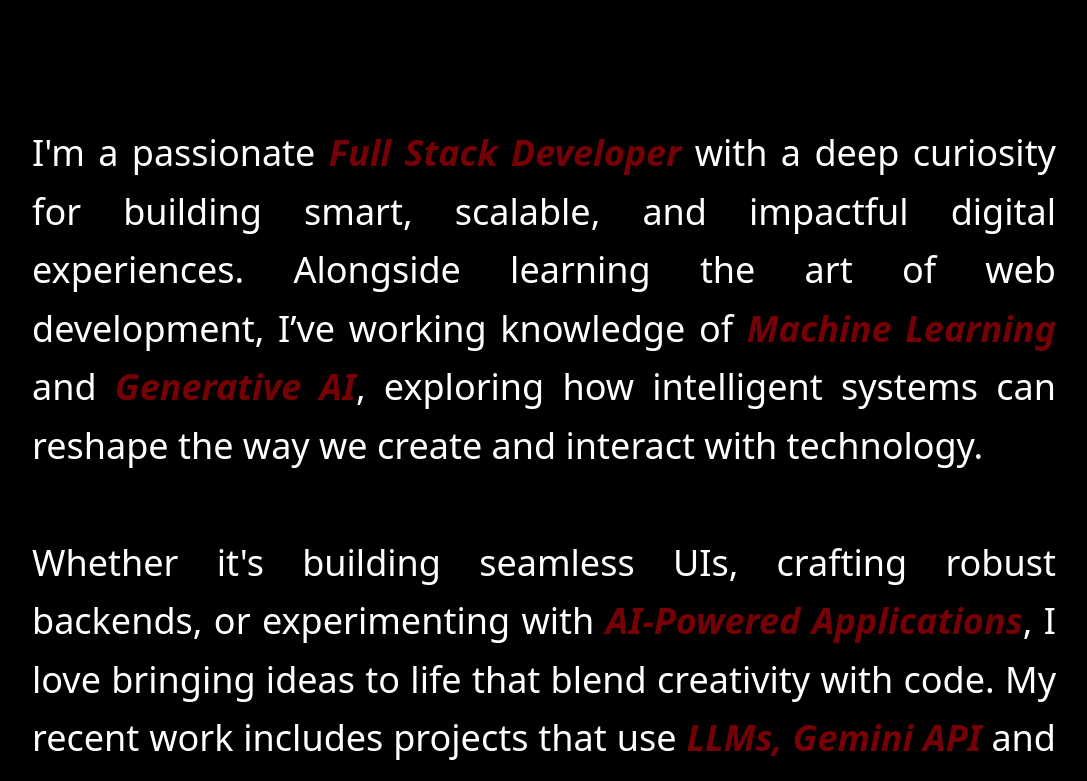
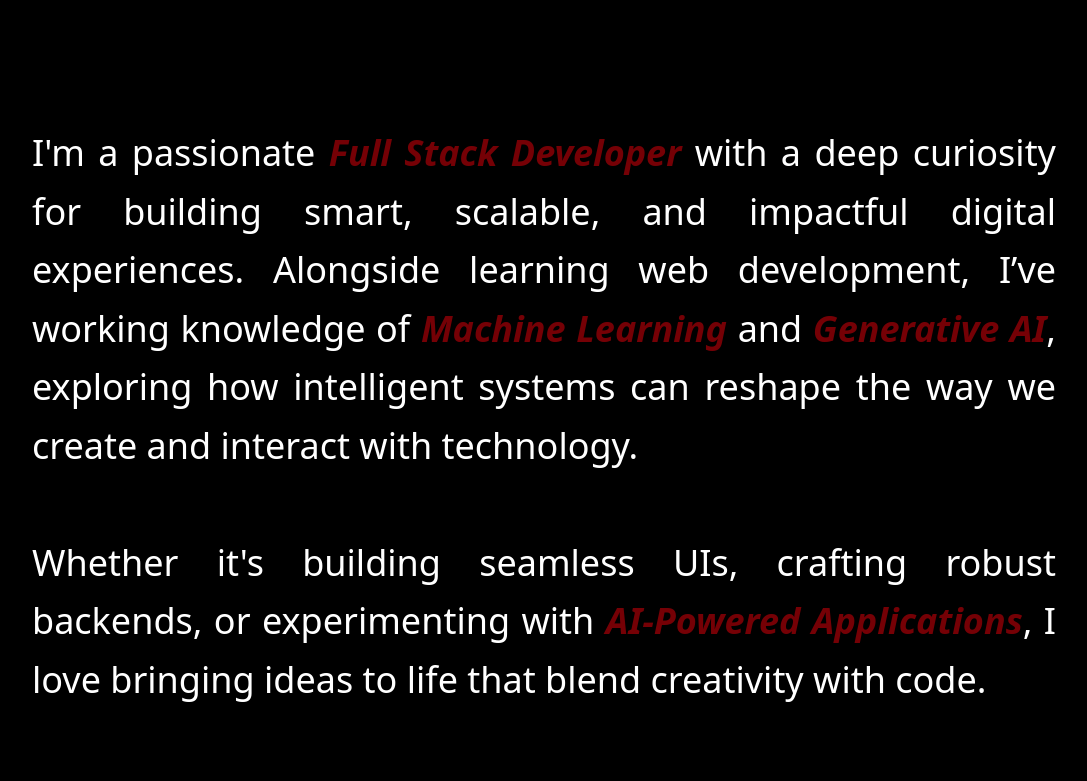
Before and after one commit to Snaehath/portfolio, a React (Vite) app: page / in a window 1280 px wide. Shown: the part 1440-2221 px from the top of the page, without its empty margins (96-1183 px from the left). Built offline with nearby package versions, Linux system fonts and the light colour scheme.

Commit message:
Prepare for GitHub Pages deployment

```diff
--- a/package.json
+++ b/package.json
@@ -8,7 +8,9 @@
     "start": "vite",
     "build": "vite build",
     "lint": "eslint .",
-    "preview": "vite preview"
+    "preview": "vite preview",
+    "predeploy": "yarn build",
+    "deploy": "gh-pages -d dist"
   },
   "dependencies": {
     "@tailwindcss/vite": "^4.0.7",
--- a/src/pages/about.jsx
+++ b/src/pages/about.jsx
@@ -10,7 +10,7 @@ const About = () => {
           Full Stack Developer
         </span>{" "}
         with a deep curiosity for building smart, scalable, and impactful
-        digital experiences. Alongside learning the art of web development, I’ve
+        digital experiences. Alongside learning web development, I’ve
         working knowledge of{" "}
         <span className="text-red-600 font-bold italic capitalize animate-pulse">
           Machine Learning
@@ -28,13 +28,7 @@ const About = () => {
         <span className="text-red-600 font-bold italic capitalize animate-pulse">
           AI-powered applications
         </span>
-        , I love bringing ideas to life that blend creativity with code. My
-        recent work includes projects that use{" "}
-        <span className="text-red-600 font-bold italic capitalize animate-pulse">
-          LLMs, Gemini API
-        </span>{" "}
-        and other modern tools to enhance user experiences and automate
-        intelligent decision-making.
+        , I love bringing ideas to life that blend creativity with code.
         <br />
         <br />
         I'm driven by a vision to create tech that not only works—but feels
--- a/vite.config.js
+++ b/vite.config.js
@@ -4,6 +4,7 @@ import tailwindcss from "@tailwindcss/vite";
 
 // https://vite.dev/config/
 export default defineConfig({
+  base:"/Snaehath-Portfolio",
   plugins: [react(), tailwindcss()],
   server: {
     open: true,
```
Also changed, not shown: 2 other files (tests, documents, lock files or other folders).
